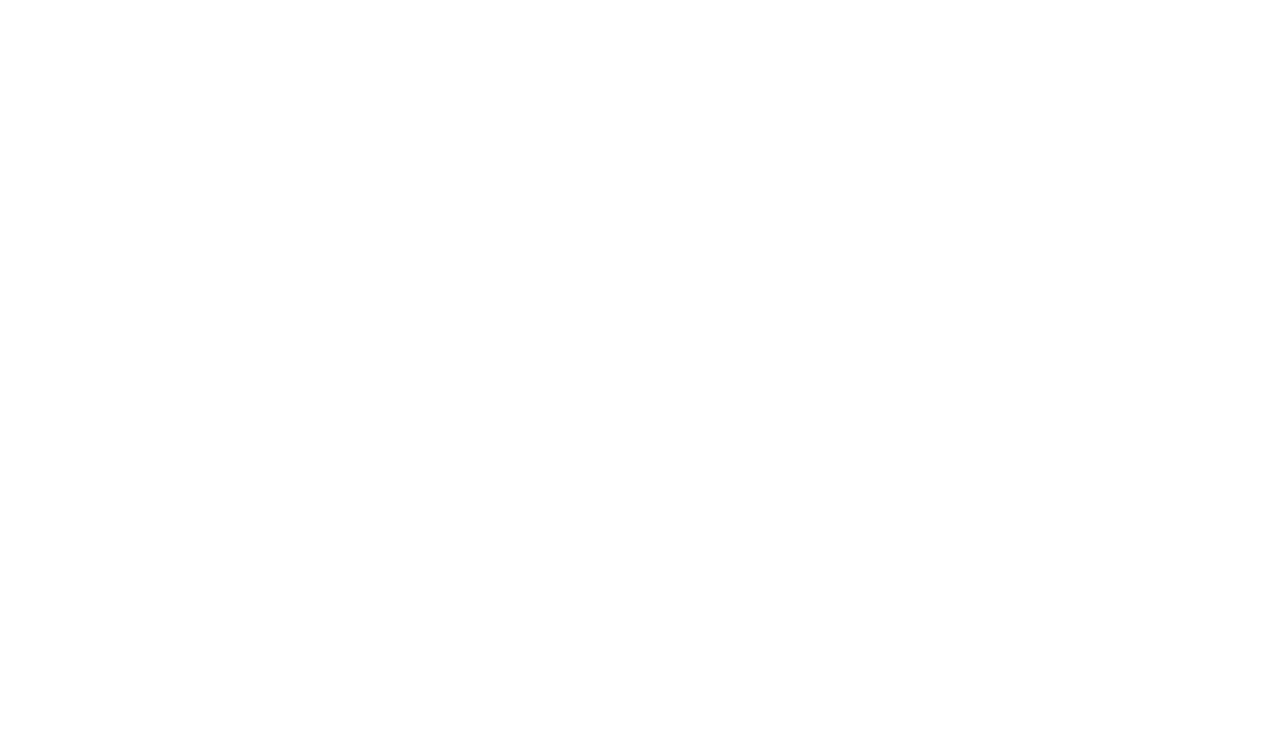
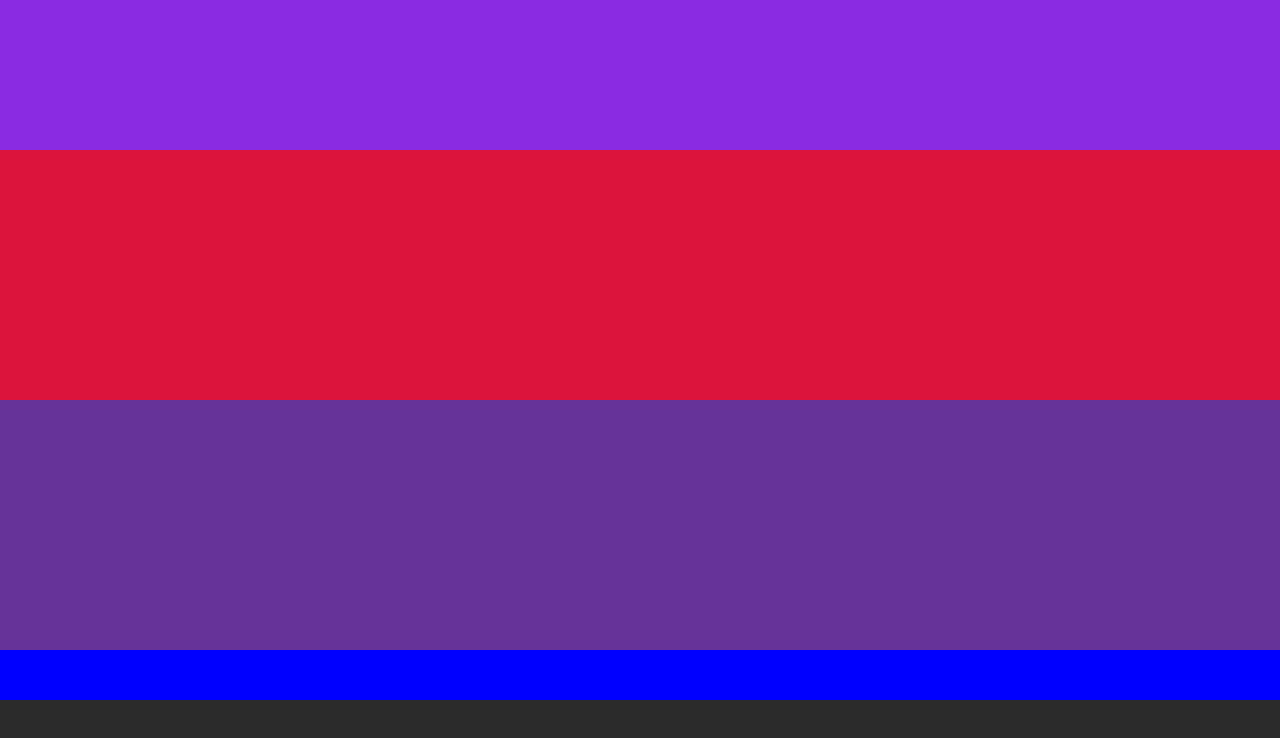
Before and after one commit to turajarmin/onlineProject, a website: page index.html in a window 1280 px wide. Drawn offline with Linux system fonts and the light colour scheme.

Commit message:
make-project-css

```diff
--- /dev/null
+++ b/css/main.css
@@ -0,0 +1,29 @@
+*{
+    margin: 0;
+    padding: 0;
+}
+div.wrapper{
+    width: 100%;
+    height: 100vh;
+    background-color: #2b2b2b;
+}
+div.wrapper>div.menu{
+    width: 100%;
+    height: 150px;
+    background-color: blueviolet;
+}
+div.wrapper>div.slider{
+    width: 100%;
+    height: 250px;
+    background-color: crimson;
+}
+div.wrapper>div.products{
+    width: 100%;
+    height: 250px;
+    background-color: rebeccapurple;
+}
+div.wrapper>footer{
+    width: 100%;
+    height: 50px;
+    background-color: blue;
+}
--- a/index.html
+++ b/index.html
@@ -6,9 +6,15 @@
           content="width=device-width, user-scalable=no, initial-scale=1.0, maximum-scale=1.0, minimum-scale=1.0">
     <meta http-equiv="X-UA-Compatible" content="ie=edge">
     <title>learning-js</title>
+    <link rel="stylesheet" href="./css/main.css">
 </head>
 <body>
-
+        <div class="wrapper">
+            <div class="menu"></div>
+            <div class="slider"></div>
+            <div class="products"></div>
+            <footer></footer>
+        </div>
 <script src="./js/main.js"></script>
 </body>
 </html>
```
